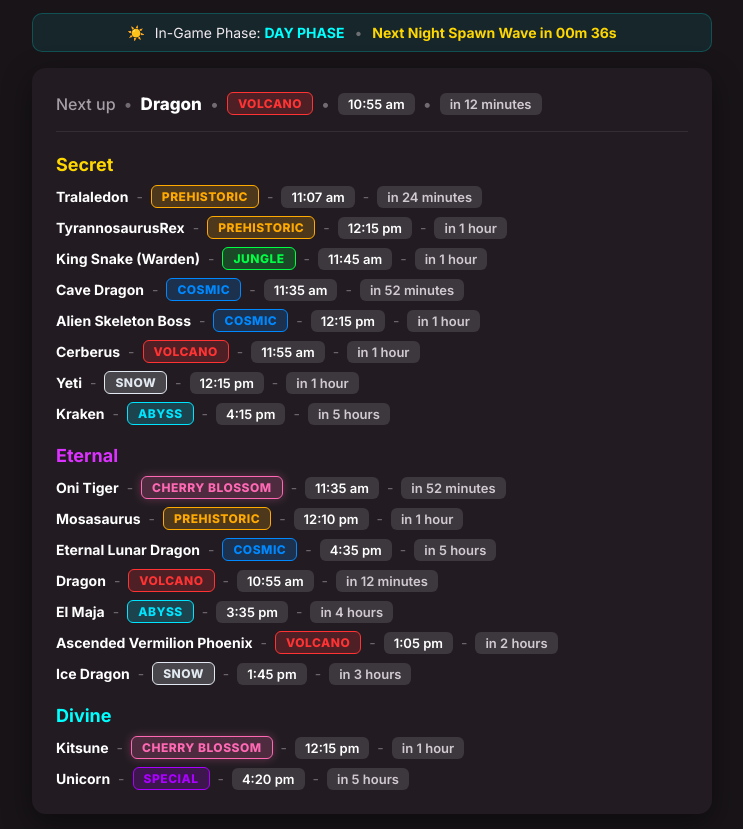
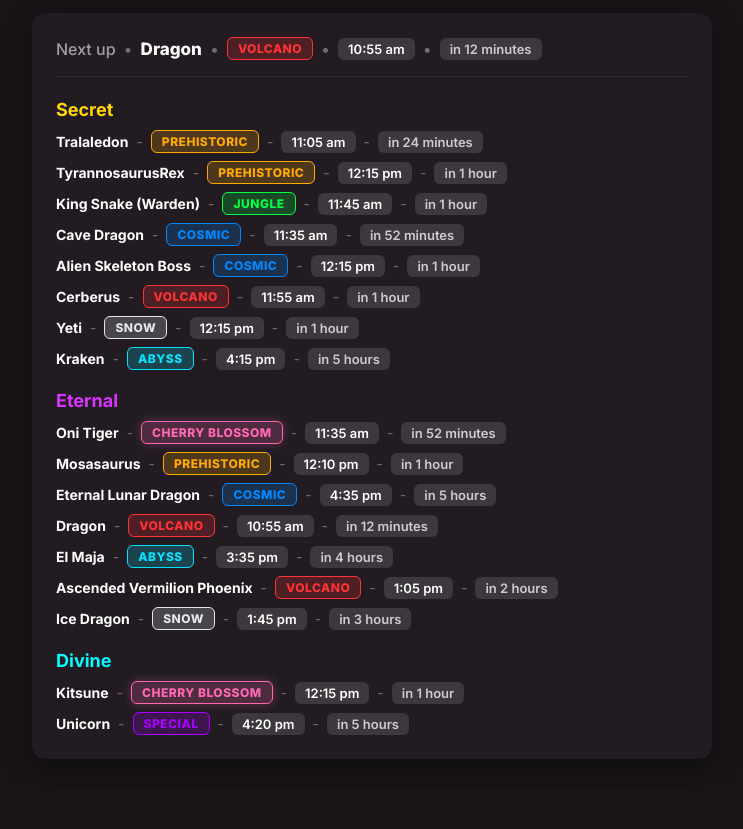
Before and after one commit to mmtandico/Zax-Script, a website: page dashboard/index.html in a window 1280 px wide. Shown: the part 79-908 px from the top of the page, without its empty margins (268-1011 px from the left). After the commit the page ends 868 px from the top, so only its background shows below. Drawn offline with Linux system fonts and the light colour scheme.

Commit message:
Remove Day/Night UI element and enforce clean 5-minute clock boundary rounding for spawn timestamps

```diff
--- a/dashboard/app.js
+++ b/dashboard/app.js
@@ -1,16 +1,12 @@
 /**
  * Steal an Egg - Real-Time Egg Spawn Predictor Application Logic
- * Aligned with in-game 5-Minute (300-Second) Day/Night Cycle mechanics.
+ * Clean 5-Minute Clock Boundary Formatter (no odd minutes like 7:07 pm).
  */
 
 document.addEventListener('DOMContentLoaded', () => {
     let soundEnabled = true;
 
     // DOM Elements
-    const cyclePhaseIcon = document.getElementById('cyclePhaseIcon');
-    const cyclePhaseText = document.getElementById('cyclePhaseText');
-    const cycleTimerText = document.getElementById('cycleTimerText');
-
     const nextUpName = document.getElementById('nextUpName');
     const nextUpZone = document.getElementById('nextUpZone');
     const nextUpTime = document.getElementById('nextUpTime');
@@ -21,9 +17,18 @@ document.addEventListener('DOMContentLoaded', () => {
     const divineList = document.getElementById('divineList');
     const soundToggleBtn = document.getElementById('soundToggleBtn');
 
+    // 12-Hour AM/PM Time Formatter (Rounds to clean 5-minute clock boundaries: e.g., "6:30 pm", "8:10 pm", "8:25 pm", "12:05 am")
     function format12HourTime(date) {
         let hours = date.getHours();
         let minutes = date.getMinutes();
+
+        // Round to nearest 5-minute clock boundary
+        minutes = Math.round(minutes / 5) * 5;
+        if (minutes >= 60) {
+            minutes = 0;
+            hours = (hours + 1) % 24;
+        }
+
         const ampm = hours >= 12 ? 'pm' : 'am';
         hours = hours % 12;
         hours = hours ? hours : 12;
@@ -31,6 +36,7 @@ document.addEventListener('DOMContentLoaded', () => {
         return `${hours}:${strMinutes} ${ampm}`;
     }
 
+    // Relative Time Formatter (e.g., "in 13 minutes", "in 2 hours", "in 6 hours")
     function formatRelativeTime(seconds) {
         if (seconds <= 60) return 'in 1 minute';
         const mins = Math.floor(seconds / 60);
@@ -40,12 +46,6 @@ document.addEventListener('DOMContentLoaded', () => {
         const hours = Math.floor(mins / 60);
         if (hours === 1) return 'in 1 hour';
         return `in ${hours} hours`;
-    }
-
-    function formatMinsSecs(seconds) {
-        const m = Math.floor(seconds / 60);
-        const s = seconds % 60;
-        return `${String(m).padStart(2, '0')}m ${String(s).padStart(2, '0')}s`;
     }
 
     // Official Steal an Egg Zone & Egg Database
@@ -78,23 +78,6 @@ document.addEventListener('DOMContentLoaded', () => {
     function updatePredictor() {
         const nowMs = Date.now();
         const nowSec = Math.floor(nowMs / 1000);
-
-        // 5-Minute (300s) Day/Night Cycle Status
-        const cycleSec = nowSec % 300;
-        const isNight = cycleSec >= 180; // Night phase starts at 3m (180s)
-        const nextNightIn = isNight ? (300 - cycleSec) : (180 - cycleSec);
-
-        if (cyclePhaseIcon) cyclePhaseIcon.textContent = isNight ? "🌙" : "☀️";
-        if (cyclePhaseText) {
-            cyclePhaseText.innerHTML = isNight
-                ? 'In-Game Phase: <strong style="color:#dc32ff;">NIGHT SPAWN PHASE ACTIVE</strong>'
-                : 'In-Game Phase: <strong style="color:#00ffff;">DAY PHASE</strong>';
-        }
-        if (cycleTimerText) {
-            cycleTimerText.textContent = isNight
-                ? `Night Wave Ends in ${formatMinsSecs(nextNightIn)}`
-                : `Next Night Spawn Wave in ${formatMinsSecs(nextNightIn)}`;
-        }
 
         let allPredicted = [];
         const tiers = ['Secret', 'Eternal', 'Divine'];
--- a/dashboard/index.html
+++ b/dashboard/index.html
@@ -18,14 +18,6 @@
                 <span class="pulse-dot"></span> Live Sync Online
                 <button id="soundToggleBtn" class="sound-btn">🔊 Sound Alerts: ON</button>
             </div>
-        </div>
-
-        <!-- 5-MINUTE DAY / NIGHT CYCLE LIVE STATUS -->
-        <div class="day-night-bar">
-            <span id="cyclePhaseIcon">☀️</span>
-            <span id="cyclePhaseText">In-Game Phase: <strong>DAY PHASE</strong></span>
-            <span class="dot-sep">•</span>
-            <span id="cycleTimerText" class="cycle-timer">Next Night Wave in 02m 15s</span>
         </div>
 
         <!-- MAIN DISCORD / BOT STYLE PREDICTOR CONTAINER -->
--- a/dashboard/style.css
+++ b/dashboard/style.css
@@ -84,23 +84,7 @@ body {
     font-size: 12px;
 }
 
-/* 5-MINUTE DAY/NIGHT BAR */
-.day-night-bar {
-    display: flex;
-    align-items: center;
-    justify-content: center;
-    gap: 10px;
-    padding: 10px 16px;
-    background: rgba(0, 255, 255, 0.08);
-    border: 1px solid rgba(0, 255, 255, 0.2);
-    border-radius: 10px;
-    font-size: 14px;
-}
 
-.cycle-timer {
-    color: #ffd700;
-    font-weight: 700;
-}
 
 /* MAIN PREDICTOR CARD */
 .predictor-card {
```
Also changed, not shown: 2 other files.
